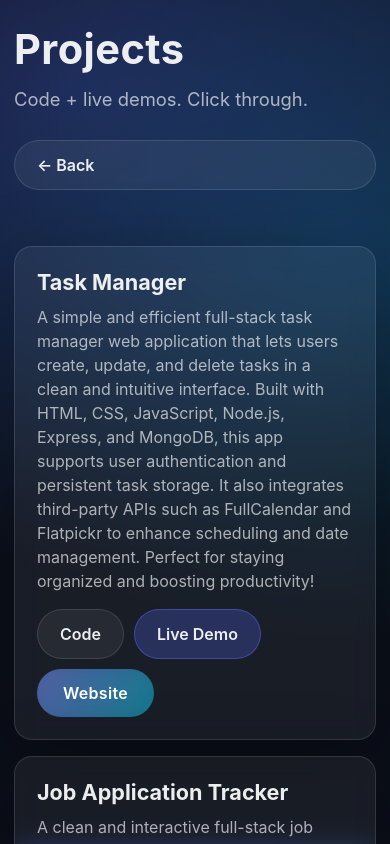
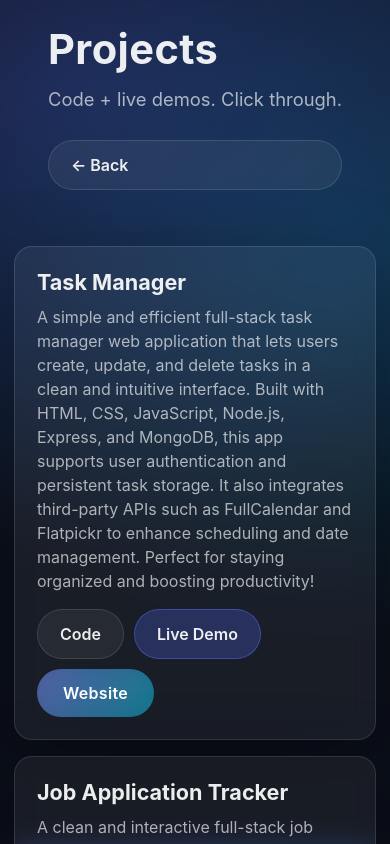
Before and after one commit to miguel23es/Portfolio-Website, a React (Vite) app in the folder portfolio/: page /projects in a window 390 px wide. Shown: the top 844 px of the page. Built offline with nearby package versions, Linux system fonts and the light colour scheme.

Commit message:
Update App.css

```diff
--- a/portfolio/src/App.css
+++ b/portfolio/src/App.css
@@ -249,6 +249,8 @@ body {
   .projectsHeader {
     margin-right: 0;
     margin-bottom: 16px;
+    align-self: center;
+
   }
 
   .projectsGrid {
```
